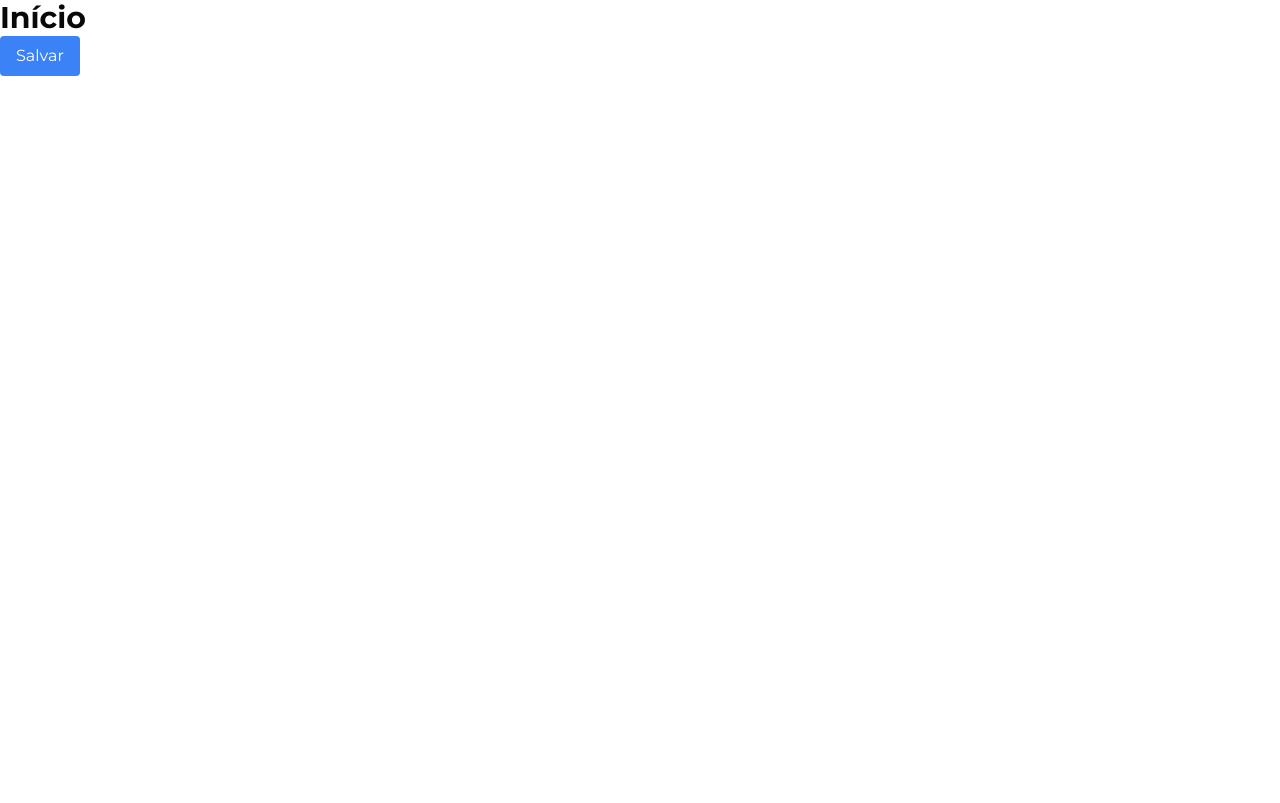
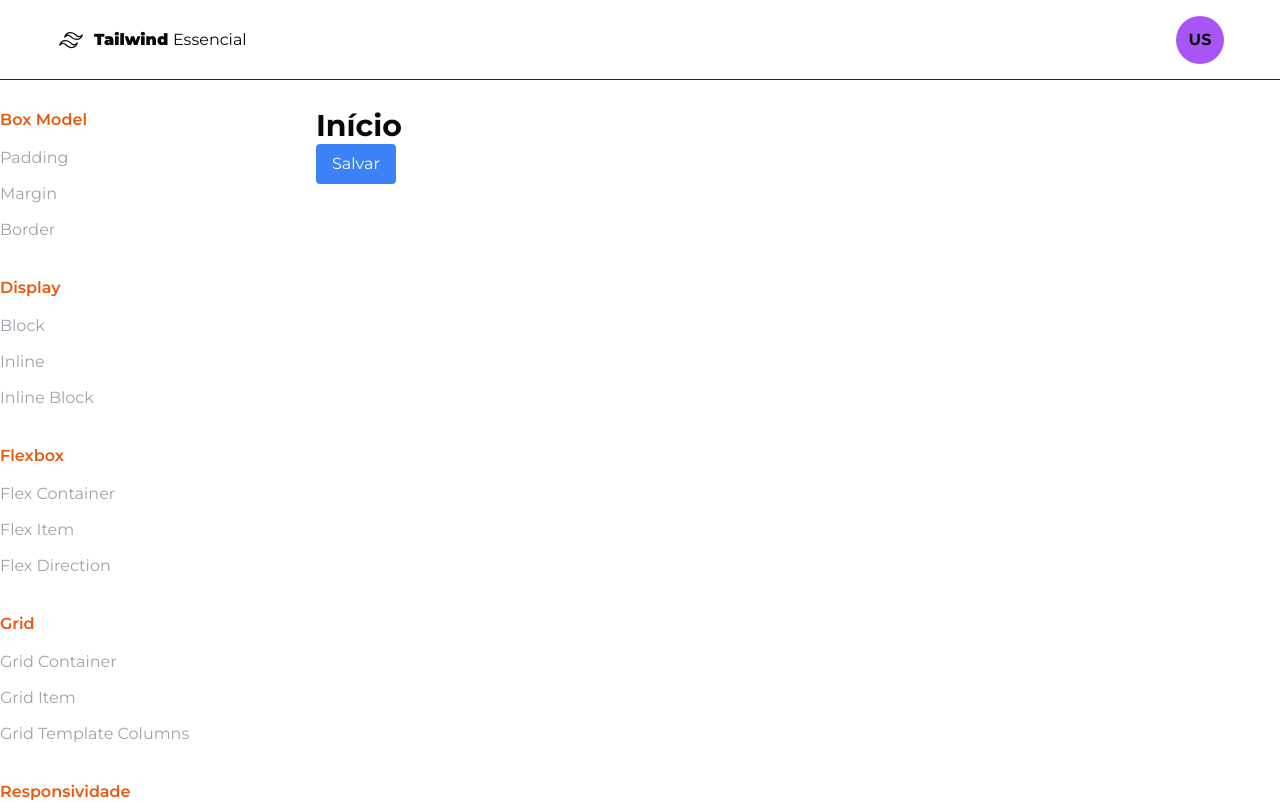
Before and after one commit to eskokado/tailwind-essencial-project, a Next.js app: page / in a window 1280 px wide. Shown: the top 803 px of the page. Built offline with nearby package versions, Linux system fonts and the light colour scheme.

Commit message:
feat(components): pagina

```diff
--- a/src/components/template/Pagina.tsx
+++ b/src/components/template/Pagina.tsx
@@ -1,4 +1,7 @@
 import { ReactNode } from "react";
+import Cabecalho from "./Cabecalho";
+import Menu from "./Menu";
+import Rodape from "./Rodape";
 
 interface PaginaProps {
   children?: ReactNode
@@ -6,6 +9,13 @@ interface PaginaProps {
 
 export default function Pagina(props: PaginaProps) {
   return (
-    <div>{props.children}</div>
-  )
+    <div className="flex flex-col min-h-screen">
+      <Cabecalho className="flex items-center h-20 px-14 border-b border-zinc-800 justify-between"/>
+      <div className="flex flex-1 boxed">
+        <Menu className="hidden lg:block lg:w-64 xl:w-72 py-7"/>
+        <main className="flex-1 p-7">{props.children}</main>
+      </div>
+      <Rodape className="flex items-center h-14 px-14 border-t border-zinc-800"/>
+    </div>
+   )
 }
```
